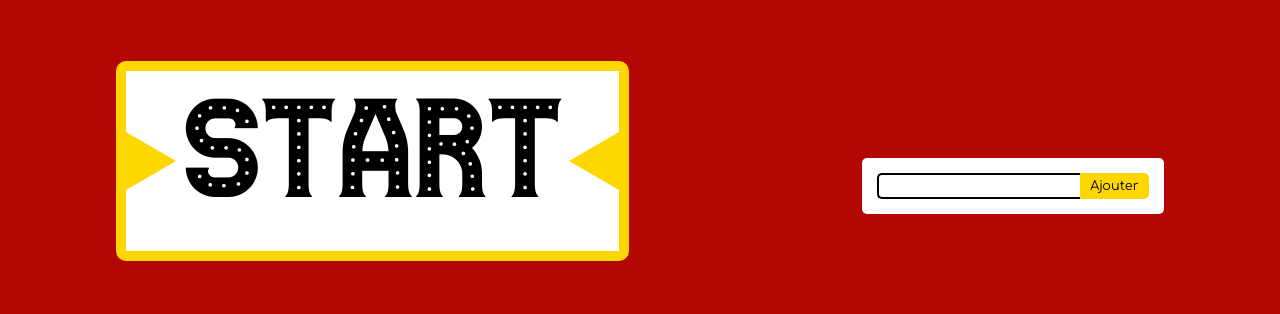
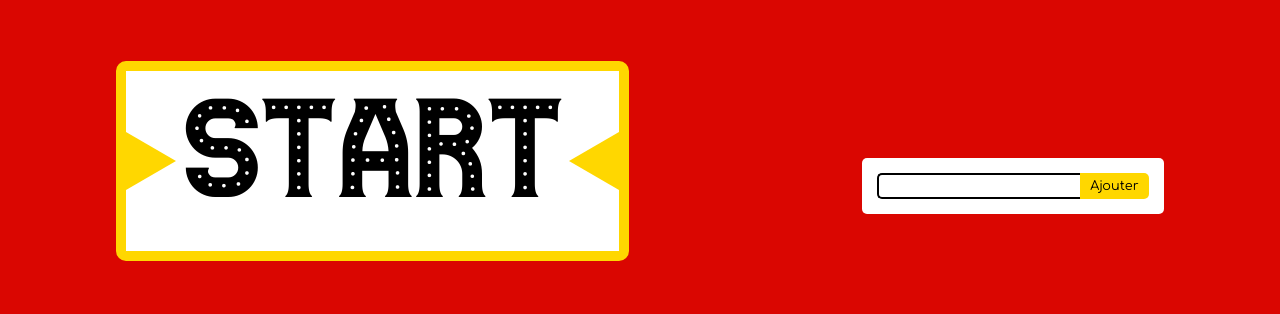
Before and after one commit to hugo-levet/random-generator, a plain HTML site: page index.html in a window 1280 px wide. Shown: the part 214-528 px from the top of the page. Drawn offline with Linux system fonts and the light colour scheme.

Commit message:
less dull background

```diff
--- a/style/style.css
+++ b/style/style.css
@@ -21,7 +21,7 @@ html, body {
 body {
     display: flex;
     align-items: center;
-    background-color: #b30703;
+    background-color: #da0601;
     flex-direction: row;
     justify-content: space-around;
     font-family: "Comfortaa";
```
